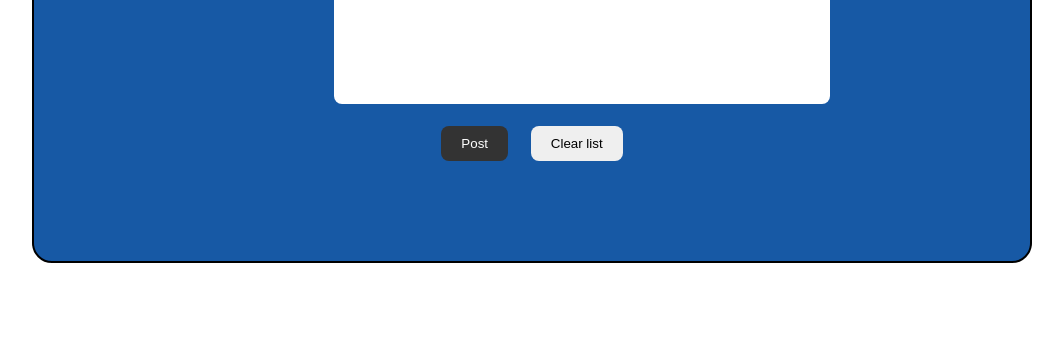
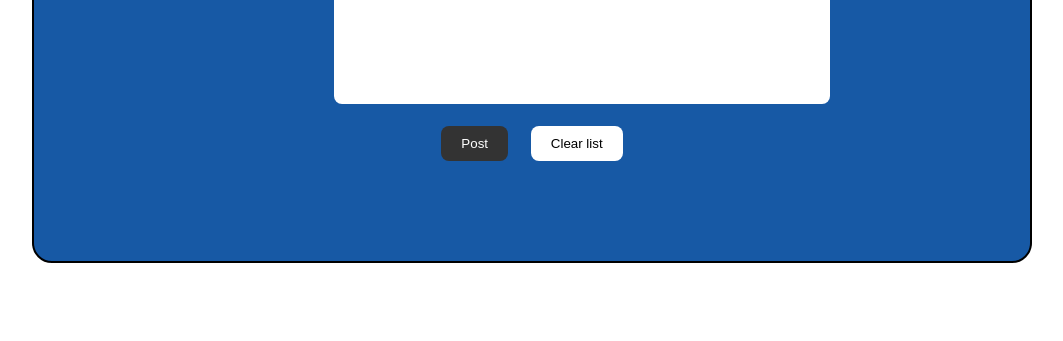
Before and after one commit to SpectreAscended/todolist, a plain HTML site: page index.html in a window 1280 px wide. Shown: the part 263-604 px from the top of the page, without its empty margins (108-1171 px from the left). Drawn offline with Linux system fonts and the light colour scheme.

Commit message:
fixed button color issue

```diff
--- a/style.css
+++ b/style.css
@@ -62,6 +62,10 @@ html {
 
 .form-button-post:hover {
     background-color: #444;
+}
+
+.form-button-delete {
+    background-color: #fff;
 }
 
 .form-button-delete:hover {
```
Also changed, not shown: script.js (+2 -5 lines).
